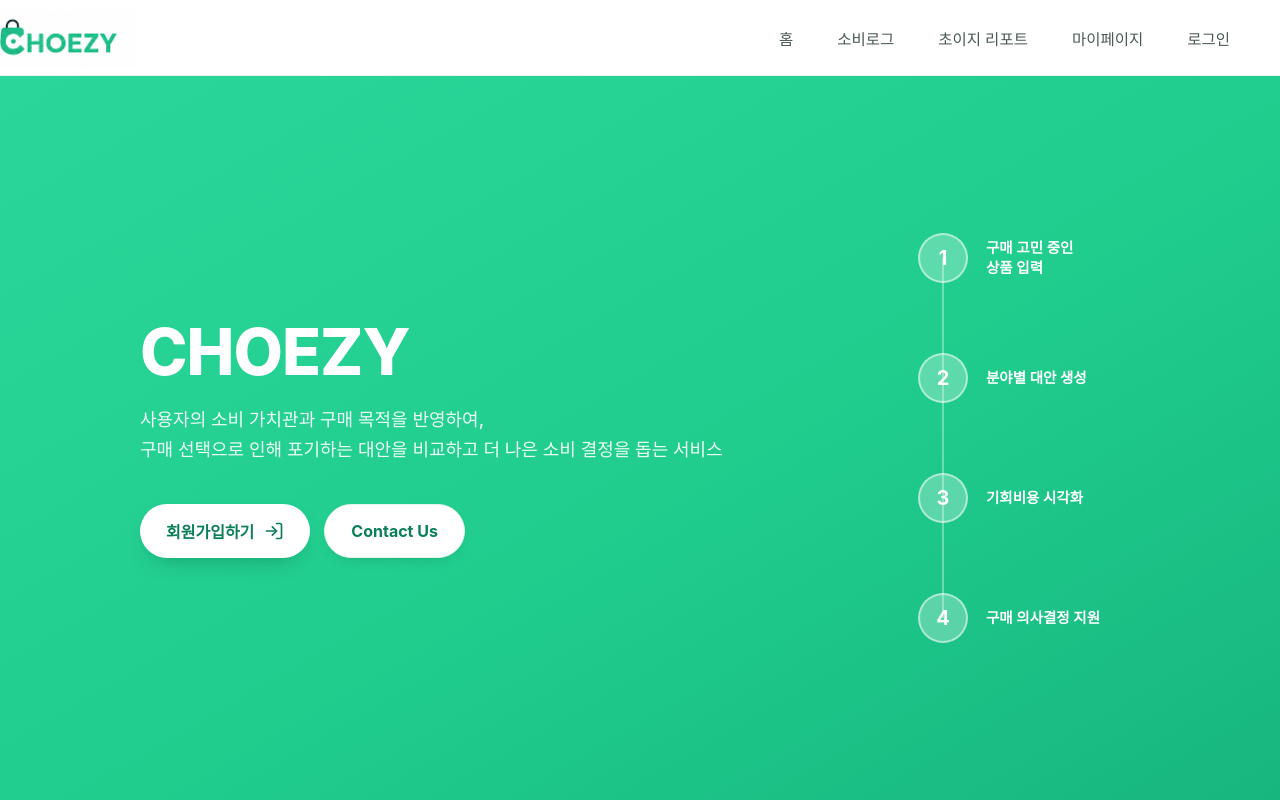
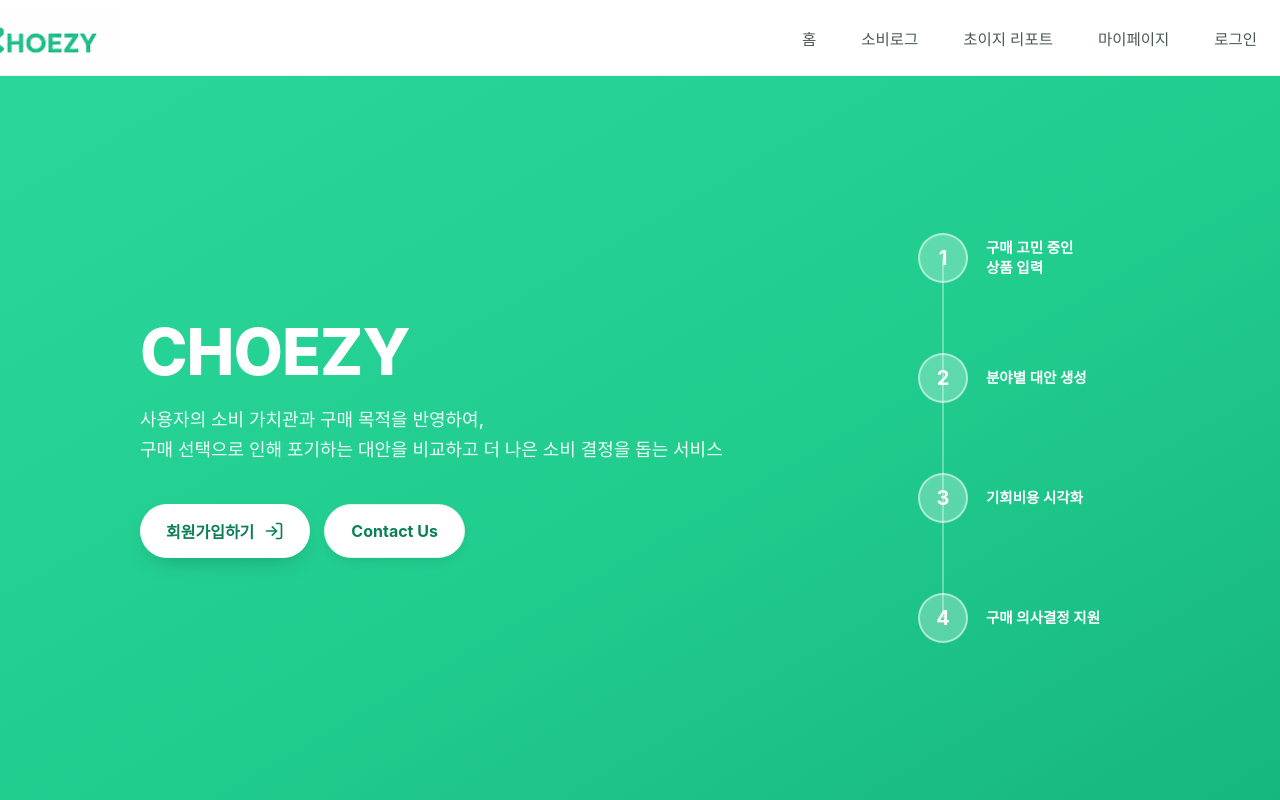
Before and after one commit to pirogramming/CHOEZY, a Django app: page / in a window 1280 px wide. Run offline with Django 5.2, Linux system fonts and the light colour scheme; parts of the project's set-up code (start-up, migrations or seed data) failed here and were passed over; some web fonts are replaced.

Commit message:
fix: 홈페이지 네비게이션 위치 수정

```diff
--- a/static/css/base.css
+++ b/static/css/base.css
@@ -5,7 +5,7 @@ body {
 
 .navbar {
   width: 100%;
-  height: 64px;
+  height: 75px;
   background-color: #20CD8D;
 }
 
--- a/static/css/main.css
+++ b/static/css/main.css
@@ -76,7 +76,7 @@ NAVIGATION
     display: flex;
     align-items: center;
     width: 230px;
-    transform: translateX(-90px);
+    transform: translateX(-110px);
 }
 
 .home-logo img {
@@ -88,7 +88,8 @@ NAVIGATION
 .home-nav-menu {
     display: flex;
     align-items: center;
-    gap: 8px;
+    gap: 9px;
+    transform: translateX(27px);
 }
 
 .home-nav-link {
```
